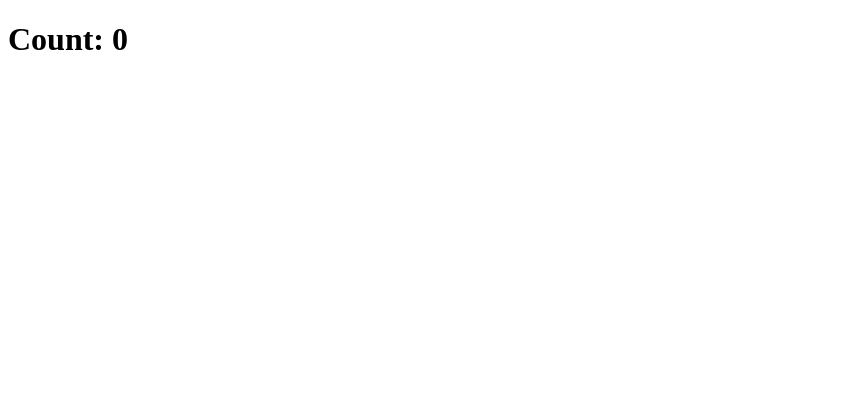
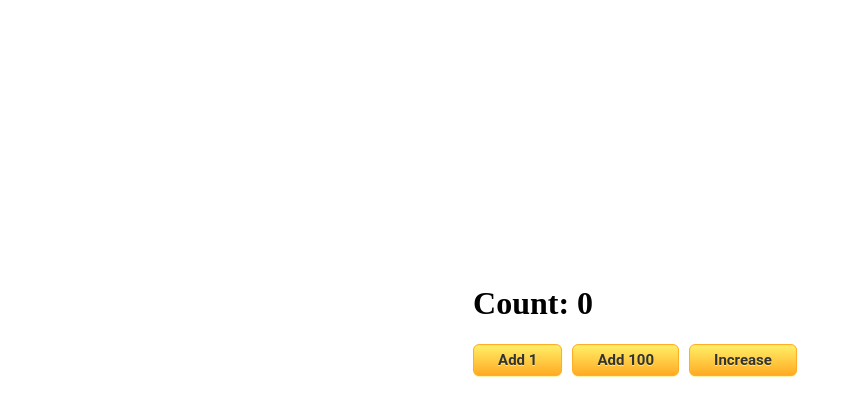
Before and after one commit to mate-academy/react_counter, a React (Create React App) app: page / in a window 1280 px wide. Shown: the top 416 px of the page, without its empty margins (0-852 px from the left). Built offline with nearby package versions, Linux system fonts and the light colour scheme; the HTML template or start-up script is replaced by a standard one.

Commit message:
solution

```diff
--- a/src/App.js
+++ b/src/App.js
@@ -2,15 +2,59 @@ import React from 'react';
 import './App.scss';
 
 class App extends React.Component {
-  addOne = () => {};
+  state = {
+    count: 0,
+  }
 
-  add100 = () => {};
+  addOne = () => {
+    this.setState(state => ({
+      count: state.count + 1,
+    }));
+  };
 
-  increase = () => {};
+  add100 = () => {
+    this.setState(state => ({
+      count: state.count + 100,
+    }));
+  };
+
+  increase = () => {
+    if (this.state.count % 5 === 0) {
+      this.add100();
+    }
+
+    this.addOne();
+  };
 
   render() {
     return (
-      <h1>Count: 0</h1>
+      <div className="counter">
+        <h1>
+          Count:&nbsp;
+          {this.state.count}
+        </h1>
+        <button
+          className="btn"
+          type="button"
+          onClick={this.addOne}
+        >
+          Add 1
+        </button>
+        <button
+          className="btn"
+          type="button"
+          onClick={this.add100}
+        >
+          Add 100
+        </button>
+        <button
+          className="btn"
+          type="button"
+          onClick={this.increase}
+        >
+          Increase
+        </button>
+      </div>
     );
   }
 }
--- a/src/App.scss
+++ b/src/App.scss
@@ -1 +1,28 @@
 // styles go here
+.counter {
+  position: absolute;
+  top: 40%;
+  left: 50%;
+  transform: translate(-50%, -50%);
+}
+
+.btn {
+  margin-right: 10px;
+  box-shadow: 0 1px 0 0 #fff6af;
+  background: #ffec64 linear-gradient(to bottom, #ffec64 5%, #ffab23 100%);
+  border-radius: 6px;
+  border: 1px solid #fa2;
+  display: inline-block;
+  cursor: pointer;
+  color: #333;
+  font-family: Roboto, sans-serif;
+  font-size: 15px;
+  font-weight: bold;
+  padding: 6px 24px;
+  text-decoration: none;
+  text-shadow: 0 1px 0 #fe6;
+}
+
+.btn:hover {
+  background: #ffab23 linear-gradient(to bottom, #ffab23 5%, #ffec64 100%);
+}
```
